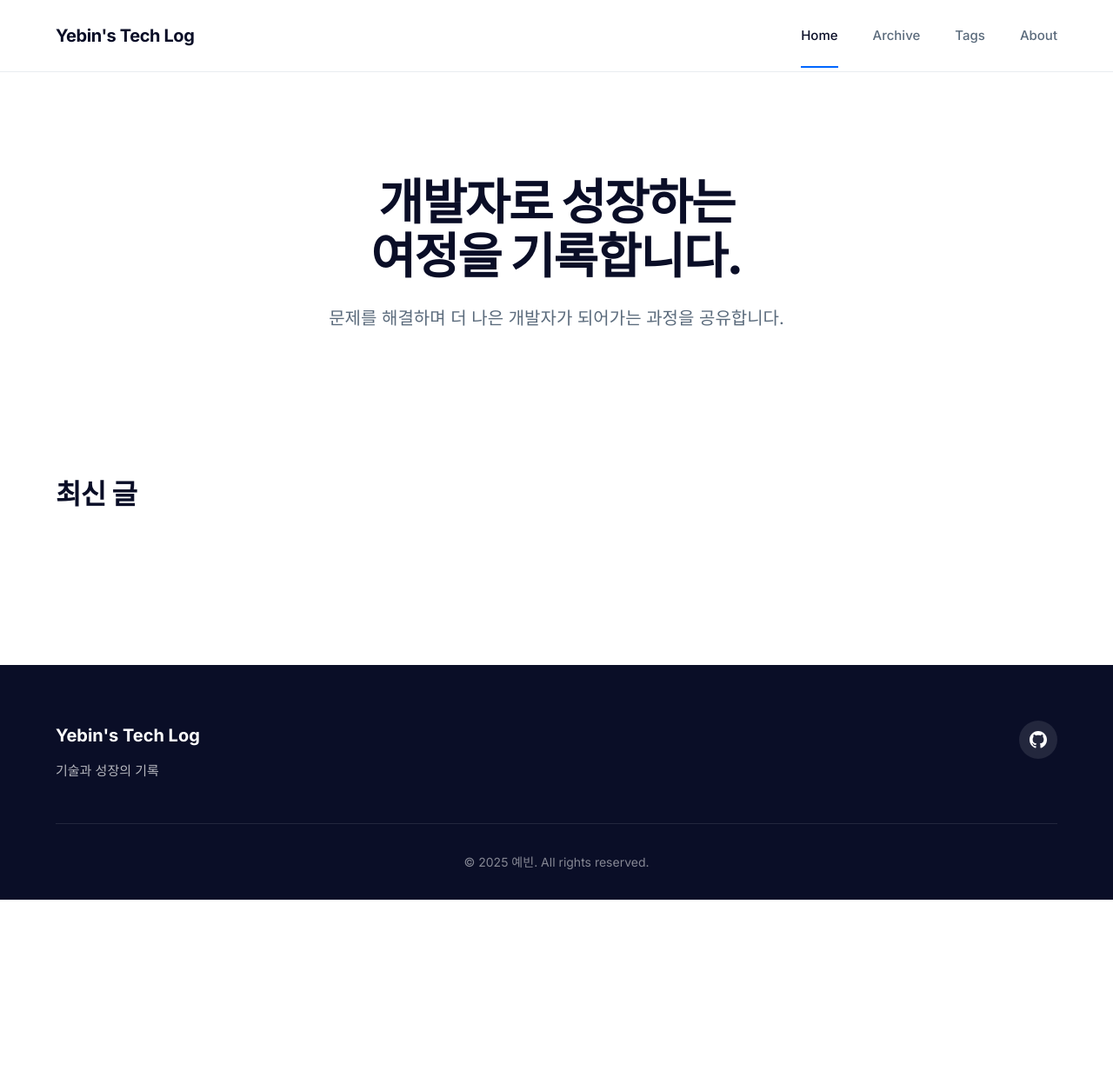
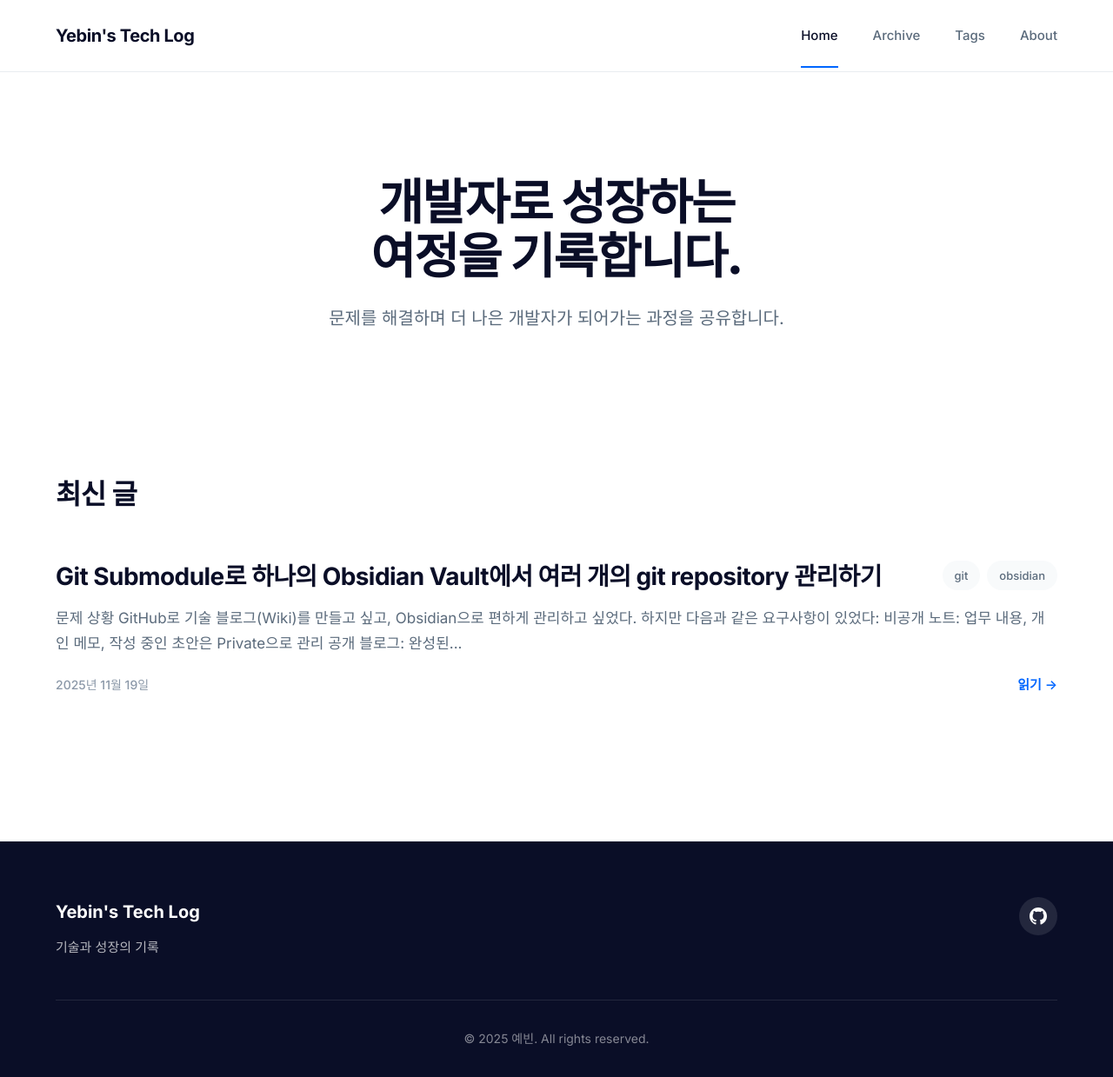
Before and after one commit to yebinable/yebinable.github.io, a Jekyll site: the page built from index.html, in a window 1280 px wide and 1239 px high. Shown: the whole window at 87% size. Built offline with Jekyll 4.4.1, drawn with Linux system fonts in a browser that asks for light colours; the list of posts is cut into pages by our own code.

Commit message:
vault backup: 2025-11-19 17:37:37

```diff
--- a/_posts/무제.md
+++ b/_posts/2025-11-19-git-submodule.md
@@ -3,6 +3,7 @@ title: Git Submodule로 하나의 Obsidian Vault에서 여러 개의 git reposit
 date: 2025-11-19
 tags:
   - git
+  - obsidian
 description:
 ---
 ## 문제 상황
```
